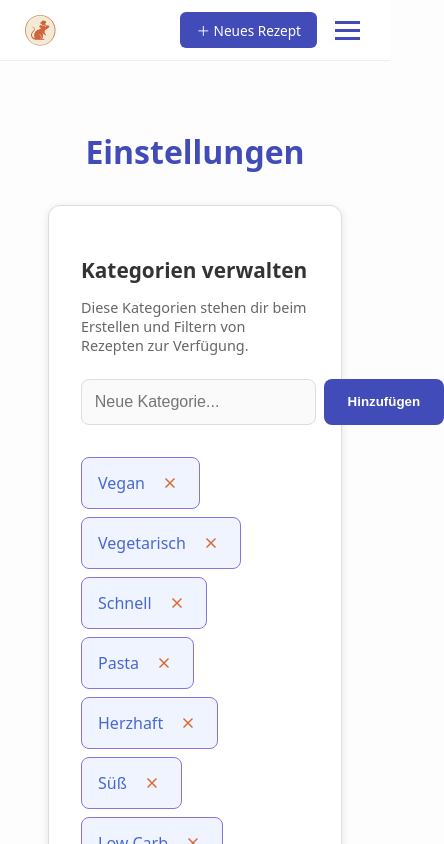
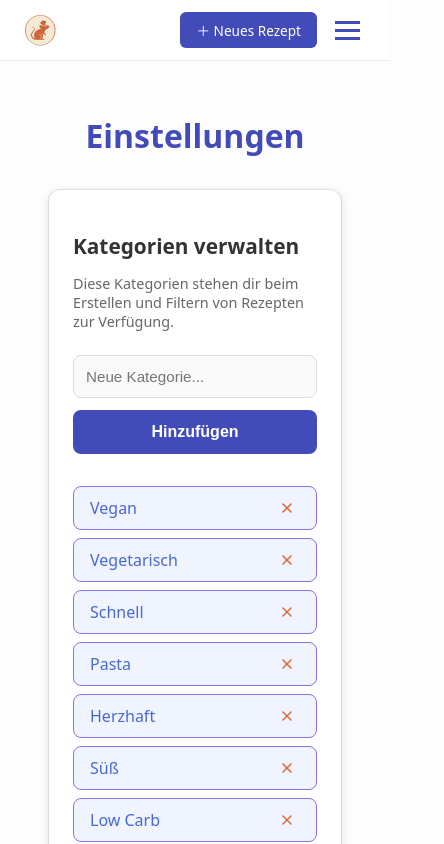
Before and after one commit to on24hb/t6-rezeptapp, a Vue app: page /settings in a window 390 px wide. Shown: the top 844 px of the page, 444 px wide, since content can reach past the window. Built offline with nearby package versions, Linux system fonts and the light colour scheme; no server answers; sample sign-in values are in the browser's storage.

Commit message:
ui improvements

```diff
--- a/src/App.vue
+++ b/src/App.vue
@@ -73,8 +73,8 @@ const handleLogout = async () => {
         </RouterLink>
 
 
-        <RouterLink to="/settings" class="nav-item mobile-settings-btn" @click="closeMenu">
-          ⚙️ Einstellungen
+        <RouterLink to="/settings" class="nav-item mobile-settings-btn" @click="closeMenu" title="Einstellungen">
+        <img :src="gearSolidFull" alt="Einstellungen" class="settings-icon" /> Einstellungen
         </RouterLink>
       </nav>
     </header>
@@ -277,7 +277,21 @@ const handleLogout = async () => {
     display: none !important;
   }
   .mobile-settings-btn {
-    display: block !important;
+    display: flex !important;
+    align-items: center;
+    gap: 0.5rem;
+    font-size: 0.95rem;
+    color: var(--text-dark);
+    padding: 0.25rem 0.25rem;
+    text-decoration: none;
+  }
+
+  .mobile-settings-btn .settings-icon,
+  .nav-links .mobile-settings-btn .settings-icon {
+    width: 18px;
+    height: 18px;
+    flex: 0 0 auto;
+    filter: invert(26%) sepia(54%) saturate(730%) hue-rotate(221deg) brightness(99%) contrast(91%);
   }
 
   .navbar-right {
--- a/src/components/CookingModeCard.vue
+++ b/src/components/CookingModeCard.vue
@@ -94,6 +94,7 @@ defineEmits(['start']);
   border-radius: 6px;
   font-weight: 600;
   cursor: pointer;
+  font-size: 0.95rem;
 }
 
 @media (min-width: 600px) {
--- a/src/views/EditRecipeView.vue
+++ b/src/views/EditRecipeView.vue
@@ -47,10 +47,10 @@
       <div class="form-group">
 
       <div class="label-with-info">
-          <label for="instructions">Anleitung</label>
+          <label for="instructions">Zubereitung</label>
           <div class="info-tooltip">
             <span class="info-icon">i</span>
-            <span class="tooltip-text">Formuliere deine Anleitung in einzelnen Schritten, damit sie in der geführten Ansicht automatisch übernommen wird</span>
+            <span class="tooltip-text">Formuliere deine Zubereitung in einzelnen Schritten, damit sie in der geführten Ansicht automatisch übernommen wird</span>
           </div>
         </div>
          <textarea v-model="formData.instructions" id="instructions" required></textarea>
@@ -217,7 +217,7 @@ const saveRecipe = async () => {
   }
 
   if (!formData.value.instructions?.trim()) {
-    validationError.value = 'Anleitung ist ein Pflichtfeld.'
+    validationError.value = 'Zubereitung ist ein Pflichtfeld.'
     return
   }
 
@@ -533,6 +533,7 @@ textarea {
   justify-content: center;
   font-weight: 600;
   transition: all 0.2s ease;
+  font-size: 0.95rem;
 }
 
 .btn-save {
--- a/src/views/RecipeDetailView.vue
+++ b/src/views/RecipeDetailView.vue
@@ -44,7 +44,7 @@
       </div>
 
       <div class="section">
-        <h2>Anleitung</h2>
+        <h2>Zubereitung</h2>
         <p>{{ recipe.instructions }}</p>
       </div>
 
--- a/src/views/SettingsView.vue
+++ b/src/views/SettingsView.vue
@@ -140,7 +140,7 @@ p {
   display: flex;
   align-items: center;
   gap: 0.75rem;
-  padding: 0.75rem 1rem;
+  padding: 0.5rem 1rem;
   background-color: #f0f4ff;
   border: 1.5px solid #8873e6;
   border-radius: 8px;
@@ -210,4 +210,44 @@ p {
   transform: translateY(-2px);
   box-shadow: 0 4px 8px rgba(0, 0, 0, 0.15);
 }
+
+@media (max-width: 600px) {
+  .settings-page {
+    padding: 1rem;
+  }
+
+  .settings-card {
+    padding: 1.5rem;
+    width: calc(100% - 2rem);
+    box-sizing: border-box;
+    margin: 0 auto 1.5rem;
+  }
+
+  .add-category-section {
+    flex-direction: column;
+    gap: 0.75rem;
+    align-items: stretch;
+  }
+
+  .input-field {
+    padding: 0.75rem;
+    font-size: 0.95rem;
+  }
+
+  .btn-add {
+    width: 100%;
+    padding: 0.8rem;
+    font-size: 1rem;
+    align-self: stretch;
+  }
+
+  .tags-list {
+    gap: 0.5rem;
+  }
+
+  .tag-item {
+    width: 100%;
+    justify-content: space-between;
+  }
+}
 </style>
```
Also changed, not shown: src/assets/main.css (line endings or trailing spaces).
